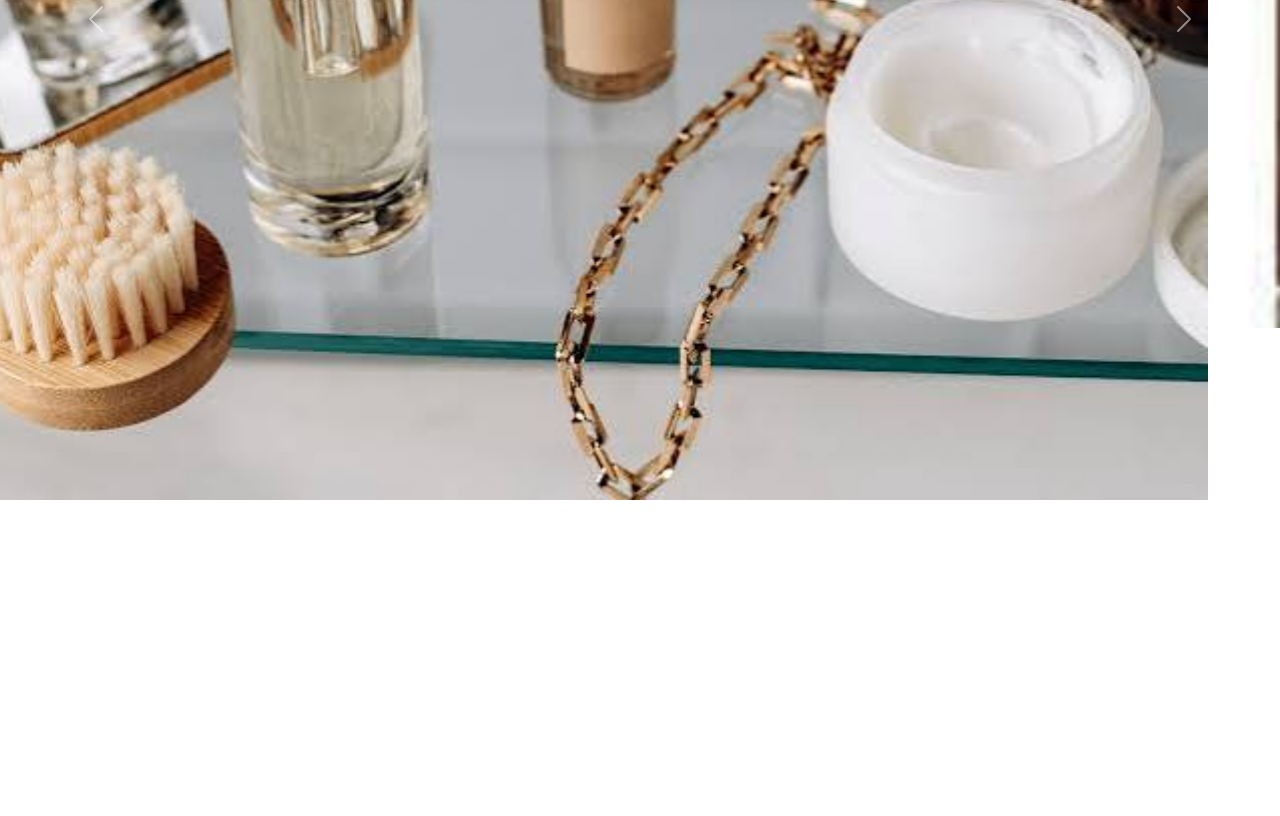
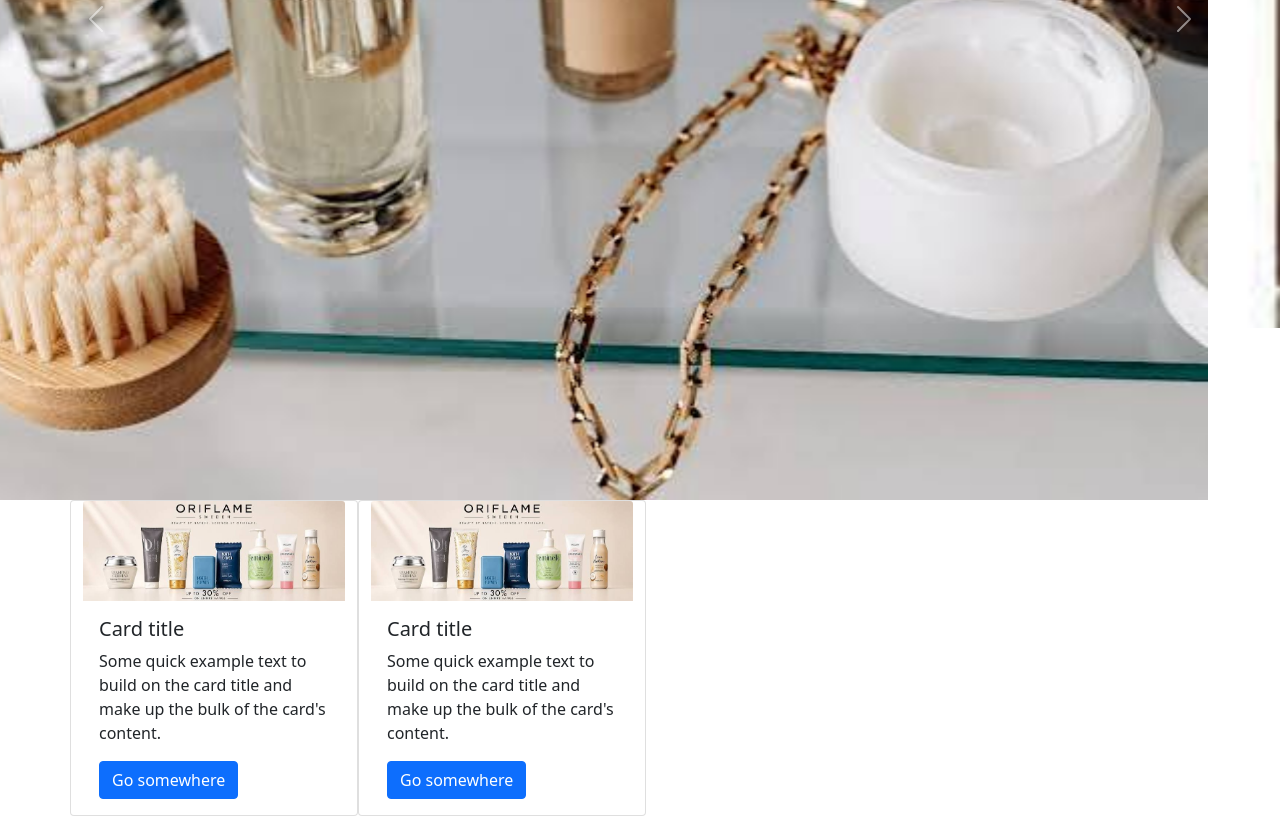
Before and after one commit to rimshaAptech436/git-clone, a plain HTML site: page index.html in a window 1280 px wide. Shown: the part 519-1335 px from the top of the page. Before the commit the page ends 1019 px from the top, so only its background shows below. Drawn offline with nearby package versions, Linux system fonts and the light colour scheme.

Commit message:
cards added

```diff
--- a/index.html
+++ b/index.html
@@ -70,6 +70,28 @@
   </button>
 </div>
 
+
+<div class="container">
+  <div class="row">
+    <div class="card" style="width: 18rem;">
+  <img src="./assets/img/img-3.jfif" class="card-img-top" alt="...">
+  <div class="card-body">
+    <h5 class="card-title">Card title</h5>
+    <p class="card-text">Some quick example text to build on the card title and make up the bulk of the card's content.</p>
+    <a href="#" class="btn btn-primary">Go somewhere</a>
+  </div>
+</div>
+<div class="card" style="width: 18rem;">
+  <img src="./assets/img/img-3.jfif" class="card-img-top" alt="...">
+  <div class="card-body">
+    <h5 class="card-title">Card title</h5>
+    <p class="card-text">Some quick example text to build on the card title and make up the bulk of the card's content.</p>
+    <a href="#" class="btn btn-primary">Go somewhere</a>
+  </div>
+</div>
+  </div>
+</div>
+
     <!-- Optional JavaScript; choose one of the two! -->
 
     <!-- Option 1: Bootstrap Bundle with Popper -->
```
